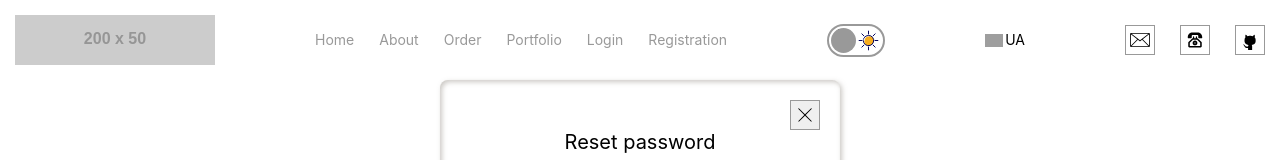
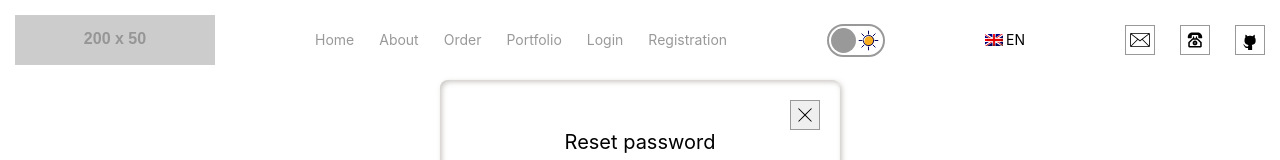
Before and after one commit to Lapitskyi/landing, a React (Create React App) app: page /reset in a window 1280 px wide. Shown: the top 160 px of the page. Built offline with nearby package versions, Linux system fonts and the light colour scheme; grey boxes are pictures that could not be loaded.

Commit message:
lang refactoring

```diff
--- a/package.json
+++ b/package.json
@@ -7,6 +7,7 @@
     "@testing-library/react": "^11.2.3",
     "@testing-library/user-event": "^12.6.2",
     "axios": "^0.21.1",
+    "formik": "^2.2.6",
     "node-sass": "^4.14.1",
     "prop-types": "^15.7.2",
     "react": "^17.0.1",
--- a/src/layouts/components/Header.jsx
+++ b/src/layouts/components/Header.jsx
@@ -5,7 +5,7 @@ import ThemeToggle from "./ThemeToggle";
 
 import Menu from "./Menu";
 import Social from "./Social";
-import Lang from "./Lang";
+import LangText from "./LangText";
 
 let header = {
     menu: [
@@ -38,7 +38,7 @@ const Header = (props) => {
                     <ThemeToggle updateTheme={props.updateTheme}
                                  theme={props.theme}/>
 
-                    <Lang/>
+                    <LangText/>
 
                     <Social social={header.social}/>
 
--- a/src/layouts/components/Lang.js
+++ /dev/null
@@ -1,34 +0,0 @@
-import React from "react";
-import "../scss/Lang.scss";
-
-import en from "../../assets/icon/eng.png"
-import ua from "../../assets/icon/ua.png"
-import ru from "../../assets/icon/rus.png"
-
-
-const Lang = () => {
-    return (
-        <div className="lang">
-            <ul className="lang__list ">
-                <li className="lang__item active">
-                    <img className="lang__img" src={ua} alt="lang ua"/>
-                    ua
-                </li>
-                <li className="lang__item ">
-                    <img className="lang__img" src={ru} alt="lang ru"/>
-                    ru
-                </li>
-                <li className="lang__item ">
-                    <img className="lang__img" src={en} alt="lang en"/>
-                    en
-                </li>
-            </ul>
-
-
-        </div>
-
-    )
-}
-
-
-export default Lang;
--- /dev/null
+++ b/src/layouts/components/LangText.js
@@ -0,0 +1,40 @@
+import React, {useState} from "react";
+import "../scss/Lang.scss";
+
+import en from "../../assets/icon/eng.png"
+import ua from "../../assets/icon/ua.png"
+import ru from "../../assets/icon/rus.png"
+
+
+const LangText = () => {
+
+    const [lang, setLang] = useState([{id: "en", lang: true}, {id: "ua", lang: false}, {id: "ru", lang: false}]);
+
+    const onSwitchLanguage = (id) => {
+        setLang(
+            lang.map(item => (item.id === id) ? {...item, lang: true} :
+                (item.id !== id) ? {...item, lang: false} : item)
+        )
+    }
+
+
+    return (
+        <div className="lang">
+            <ul className="lang__list ">
+                {lang.map(item =>
+                    <li className={item.lang === false ? `lang__item ` : `lang__item active`}
+                        key={item.id}
+                        onClick={() => onSwitchLanguage(item.id)}
+                    >
+                        <img className="lang__img" src={item.id === 'ua' ? ua : item.id === 'en' ? en : ru}
+                             alt="lang ua"/>
+                        {item.id}
+                    </li>
+                )}
+            </ul>
+        </div>
+    )
+}
+
+
+export default LangText;
--- a/src/layouts/scss/Lang.scss
+++ b/src/layouts/scss/Lang.scss
@@ -16,6 +16,11 @@
         overflow: visible;
         max-height: 100%;
       }
+
+      .lang__item + .lang__item {
+        margin-top: 10px;
+      }
+
     }
   }
 
@@ -28,19 +33,16 @@
     max-height: 0;
   }
 
-  &__item + &__item {
-    margin-top: 10px;
-  }
-
 
   &__item.active {
     overflow: visible;
     max-height: 100%;
+    margin: 0;
+    padding: 0;
   }
 
   &__img {
     display: block;
     width: 18px;
-
   }
 }
```
Also changed, not shown: 1 other file (tests, documents, lock files or other folders).
